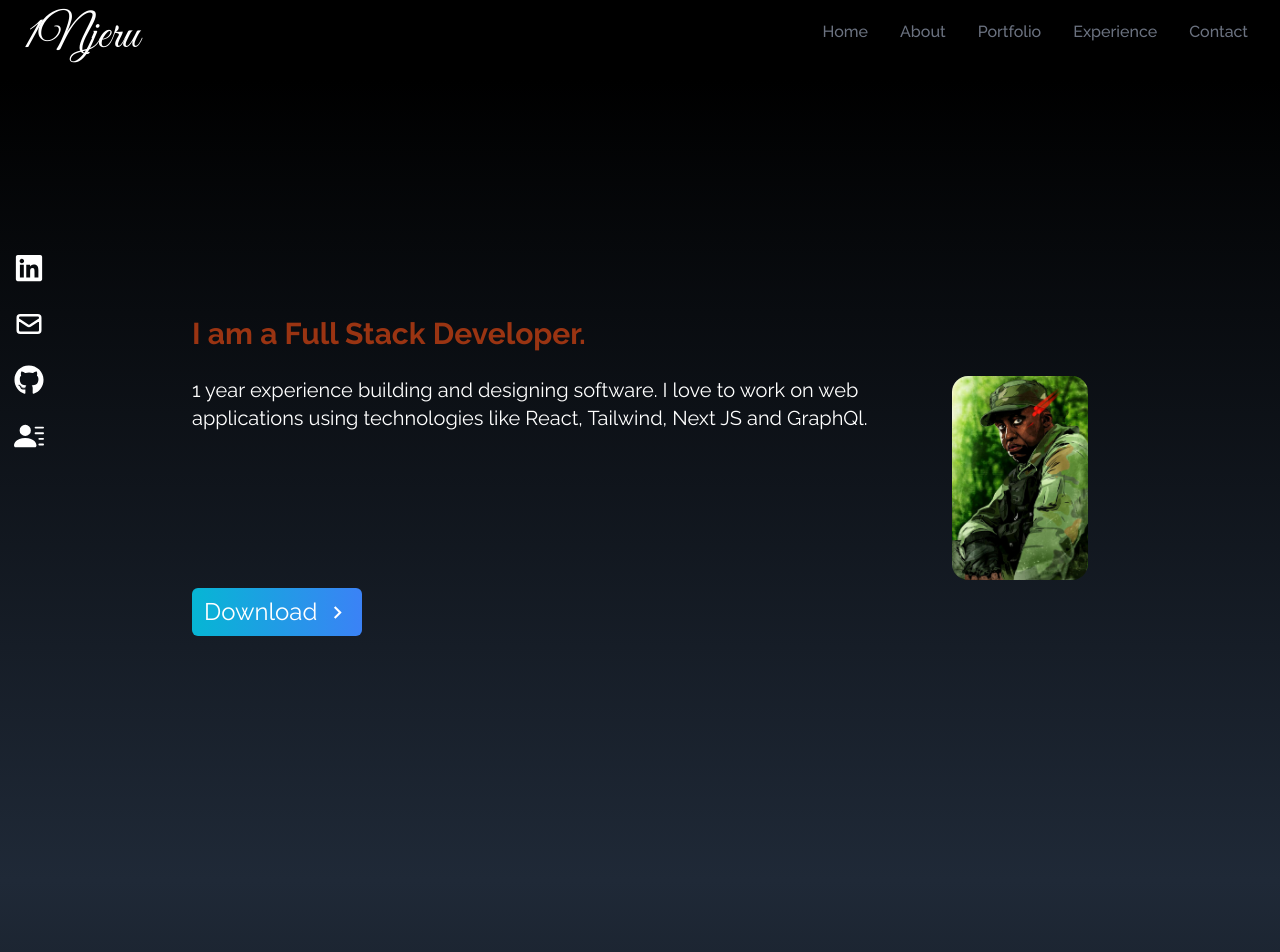
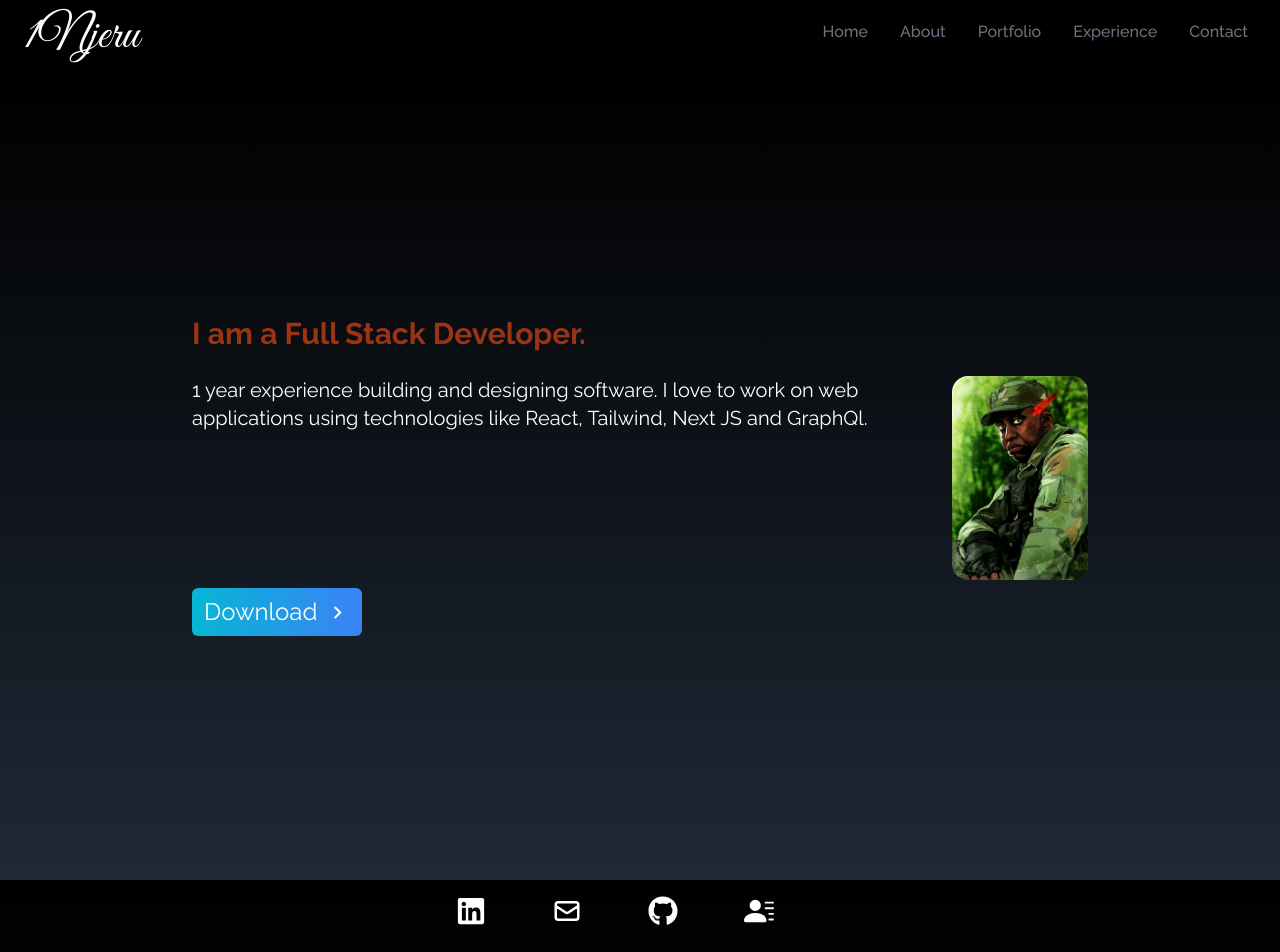
Before and after one commit to 1Njeru/portfolio, a React (Create React App) app: page / in a window 1280 px wide. Shown: the top 952 px of the page. Built offline with nearby package versions, Linux system fonts and the light colour scheme.

Commit message:
Update SocialLinks.jsx

```diff
--- a/src/components/SocialLinks.jsx
+++ b/src/components/SocialLinks.jsx
@@ -9,38 +9,42 @@
 
 
   return (
-    <div className='lg:flex flex-col top-[30%] left-0 fixed'>
-<ul>
-    <li className='flex justify-between item-center w-40 h-14 px-4 ml-[-100px] hover:ml-[-10px] duration-300'>
+    <div name='sociallinks' className='lg:h-screen
+     h-full text-white bg-gradient-to-b from-black to-gray-800 flex-auto'>
+    <div className='max-w-screen-lg p-4 mx-auto flex flex-col  w-full h-full'>
+<ul className='flex gap-4 items-center justify-center text-center  pb-6'>
+    <li className='flex justify-between item-center w-20 '>
         <a href='https://www.linkedin.com/in/edwardnyaganjeru/' className='flex justify-between items-center w-full text-white'>
            <>
-           LinkedIn <FaLinkedin size={30}/>
+           <FaLinkedin size={30}/>
            </>
         </a>
     </li>
-    <li className='flex justify-between item-center w-40 h-14 px-4 ml-[-100px] hover:ml-[-10px] duration-300'>
+    <li className='flex justify-between item-center w-20 '>
         <a href='mailto:nyagaedward23@gmail.com' className='flex justify-between items-center w-full text-white'>
            <>
-           Email <HiOutlineMail size={30}/>
+           <HiOutlineMail size={30}/>
            </>
         </a>
     </li>
-    <li className='flex justify-between item-center w-40 h-14 px-4 ml-[-100px] hover:ml-[-10px] duration-300'>
+    <li className='flex justify-between item-center w-20 '>
         <a href='https://github.com/1njeru' className='flex justify-between items-center w-full text-white'>
            <>
-           Github <FaGithub size={30}/>
+           <FaGithub size={30}/>
            </>
         </a>
     </li>
-    <li className='flex justify-between item-center w-40 h-14 px-4 ml-[-100px] hover:ml-[-10px] duration-300'>
+    <li className='flex justify-between item-center w-20 '>
         <a href='/resume.pdf' className='download-true flex justify-between items-center w-full text-white'>
            <>
-           Resume<BsFillPersonLinesFill size={30}/>
+           <BsFillPersonLinesFill size={30}/>
            </>
         </a>
     </li>
 </ul>
     </div>
+    </div>
+
   )
 }
 
```
